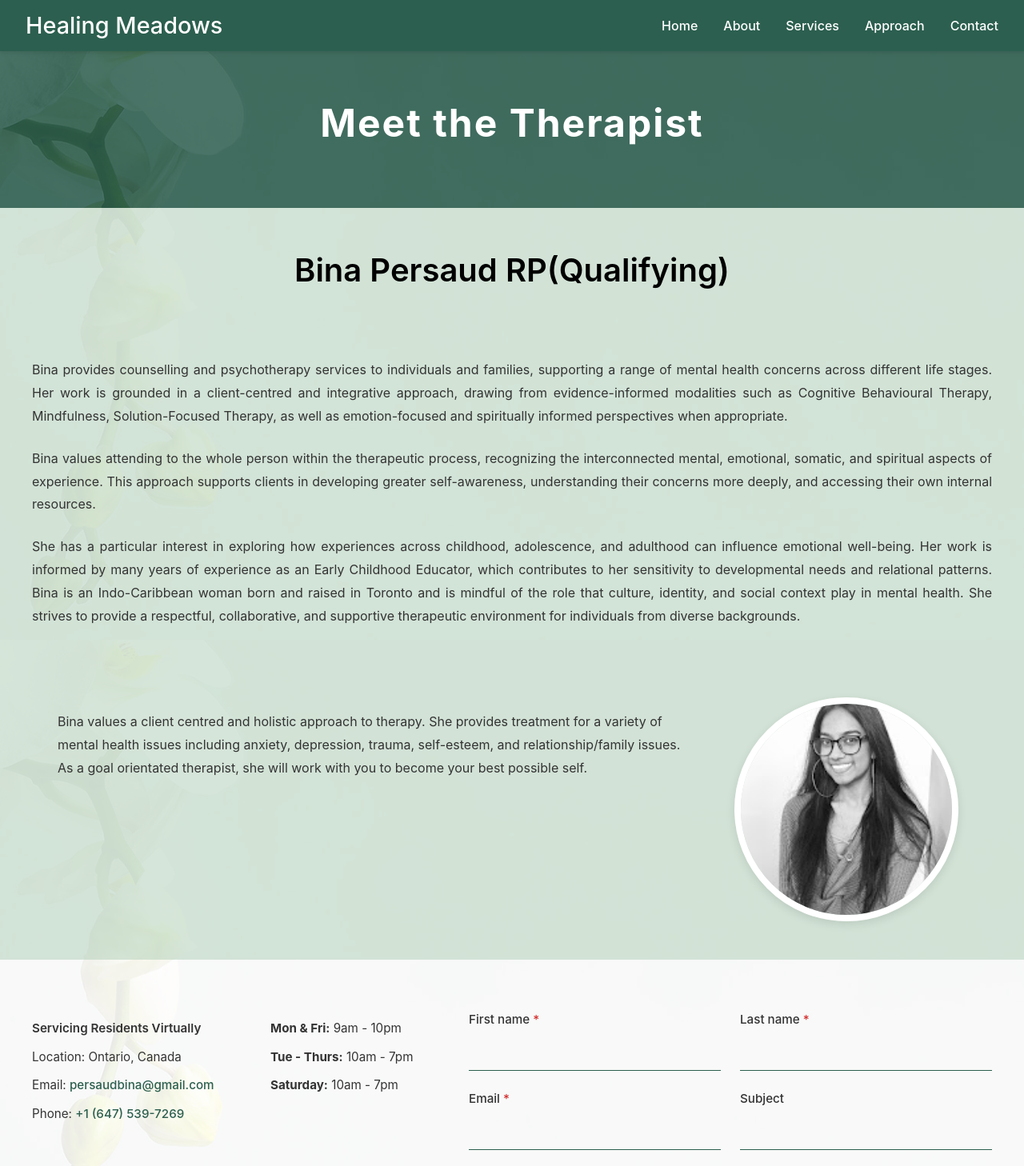
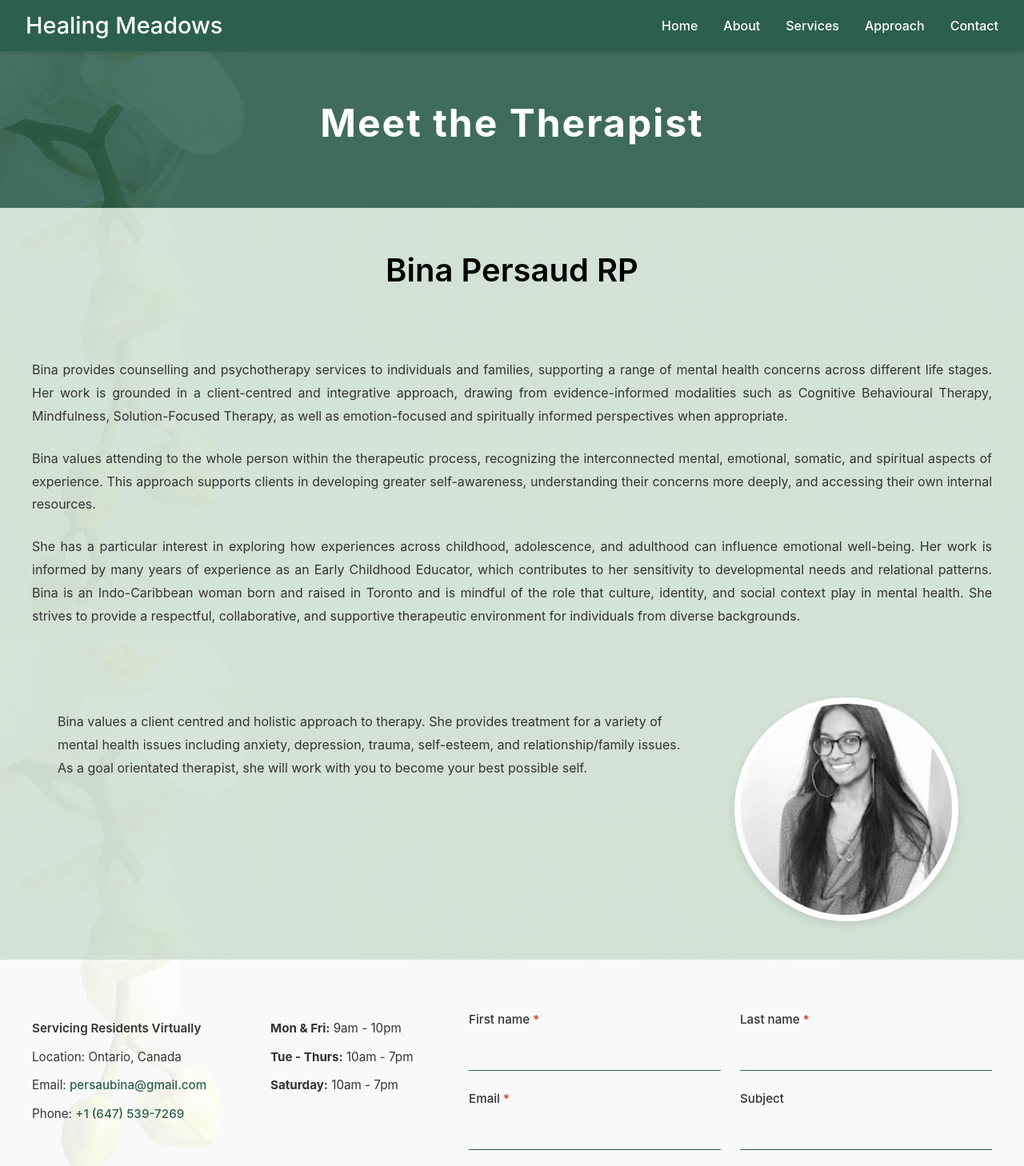
Before and after one commit to DeneshBP/HealingMeadowsSite, a React (Vite) app in the folder frontend/: page /therapist in a window 1280 px wide. Shown: the top 1458 px of the page at 80% size. Built offline with nearby package versions, Linux system fonts and the light colour scheme.

Commit message:
minor text change

```diff
--- a/frontend/src/components/ContactInfo.jsx
+++ b/frontend/src/components/ContactInfo.jsx
@@ -8,7 +8,7 @@ function ContactInfo() {
           <div className="contact-info-block">
             <p className="service-title">Servicing Residents Virtually</p>
             <p>Location: Ontario, Canada</p>
-            <p>Email: <a href="mailto:persaudbina@gmail.com">persaudbina@gmail.com</a></p>
+            <p>Email: <a href="mailto:persaubina@gmail.com">persaubina@gmail.com</a></p>
             <p>Phone: <a href="tel:+16475397269">+1 (647) 539-7269</a></p>
           </div>
         </div>
--- a/frontend/src/pages/Therapists.jsx
+++ b/frontend/src/pages/Therapists.jsx
@@ -14,7 +14,7 @@ function Therapists() {
       </section>
 
       <section className="therapist-header">
-        <h2>Bina Persaud RP(Qualifying)</h2>
+        <h2>Bina Persaud RP</h2>
       </section>
 
       <section className="therapist-bio">
```
